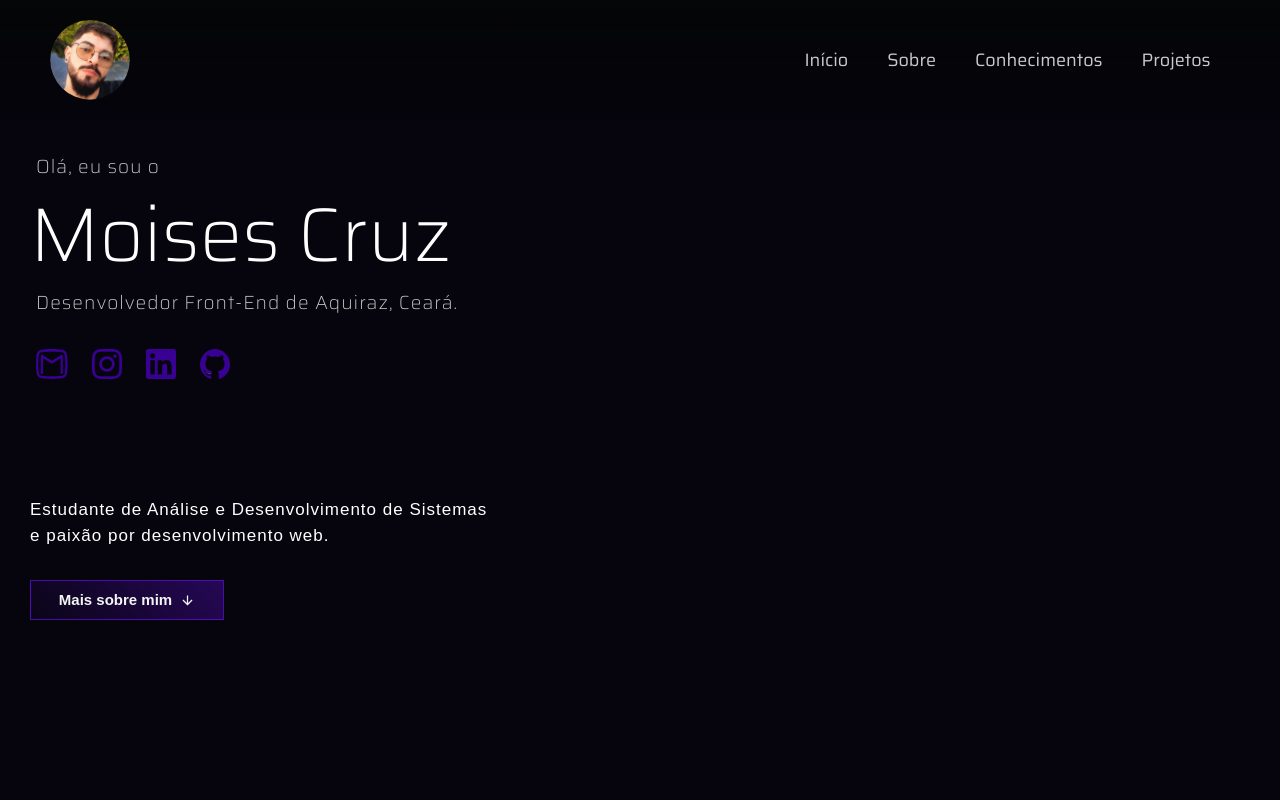
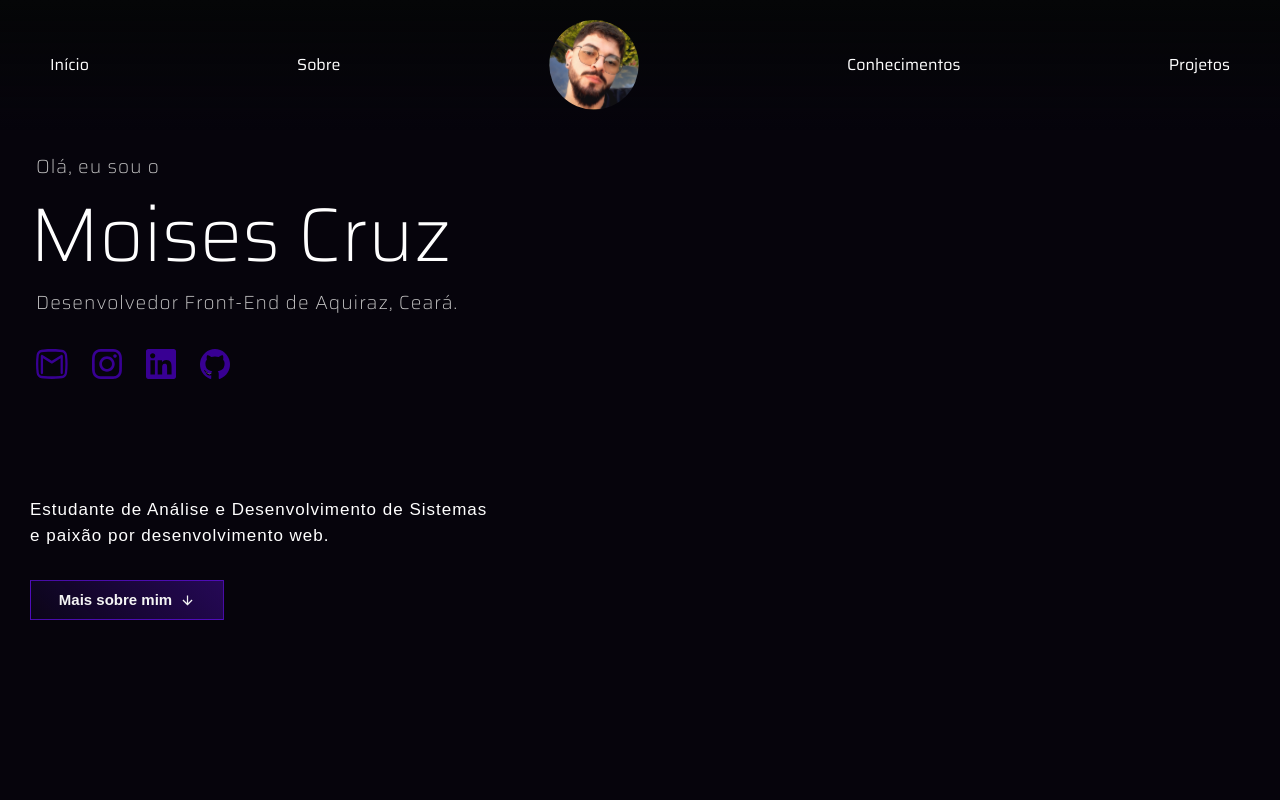
Before and after one commit to codemoises/MyPortfolio, a Next.js app: page / in a window 1280 px wide. Shown: the top 800 px of the page. Built offline with nearby package versions, Linux system fonts and the light colour scheme; a web font is replaced by a local one.

Commit message:
Novo componente Header

```diff
--- a/src/components/Common/Logo.tsx
+++ b/src/components/Common/Logo.tsx
@@ -5,8 +5,8 @@ export function Logo() {
         <Image
         src={"/assets/Image/Logo.svg"}
         alt="Logo do Moises"
-        width={"80px"}
-        height={"80px"}
+        width={"90px"}
+        height={"90px"}
         />
     );
 }
--- a/src/components/Header/Menu.tsx
+++ b/src/components/Header/Menu.tsx
@@ -1,7 +1,6 @@
 import { Box } from "@chakra-ui/react";
 import { Logo } from "../Common/Logo";
 import { NavigationOption } from "../Common/NavigationOption";
-import { Text } from "../Common/DefaultText";
 
 export function Menu() {
   return (
@@ -25,34 +24,37 @@ export function Menu() {
         ]}
         alignItems="center"
       >
+
+        <NavBarItemsFirst />
         <Logo />
-        <Box
-          width="445px"
-          display={["none", "none", "none", "none", "flex"]}
-          justifyContent="space-around"
-        >
-          <NavBarItems />
-        </Box>
+        <NavBarItemsSecond />
       </Box>
     </Box>
   );
 }
 
-const NavBarItems = () => {
+const NavBarItemsFirst = () => {
   return (
     <>
-      <NavigationOption link={"/"}>
-        <Text text={"Início"}></Text>
+      <NavigationOption link={"/"} display={["none", "none", "none", "none", "flex"]}>
+        Início
       </NavigationOption>
-      <NavigationOption link={"#about"}>
-        <Text text={"Sobre"}></Text>
-      </NavigationOption>
-      <NavigationOption link={"#skills"}>
-        <Text text={"Conhecimentos"}></Text>
-      </NavigationOption>
-      <NavigationOption link={"#projects"}>
-        <Text text={"Projetos"}></Text>
+      <NavigationOption link={"#about"} display={["none", "none", "none", "none", "flex"]}>
+        Sobre
       </NavigationOption>
     </>
   );
 };
+
+const NavBarItemsSecond = () => {
+  return (
+    <>
+      <NavigationOption link={"#skills"} display={["none", "none", "none", "none", "flex"]}>
+        Conhecimentos
+      </NavigationOption>
+      <NavigationOption link={"#projects"} display={["none", "none", "none", "none", "flex"]}>
+        Projetos
+      </NavigationOption>
+    </>
+  );
+};
```
